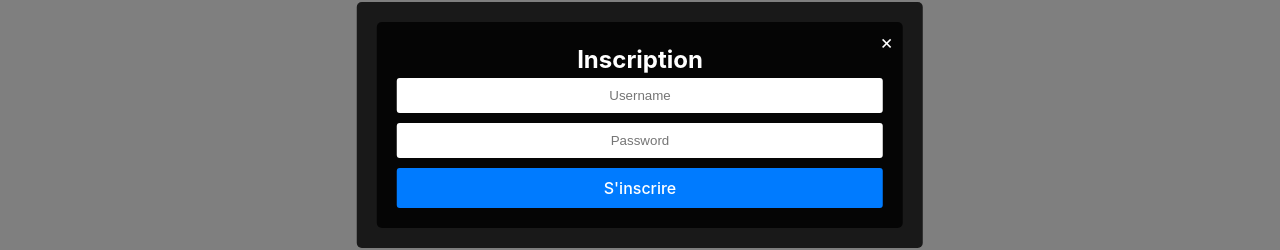
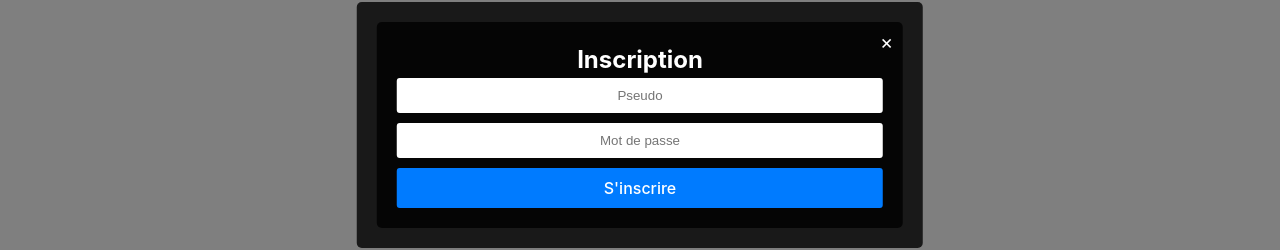
Before and after one commit to GaburaisuVGC/yummy-yams, a React (Vite) app in the folder app/: page / in a window 1280 px wide. Both pictures are taken after a click on the item "S'inscrire". Shown: the part 275-525 px from the top of the page. Built offline with nearby package versions, Linux system fonts and the light colour scheme; no server answers.

Commit message:
fix: all placeholders must be in french

```diff
--- a/app/src/components/auth/LoginForm.jsx
+++ b/app/src/components/auth/LoginForm.jsx
@@ -21,8 +21,8 @@ const LoginForm = () => {
 
   return (
     <form onSubmit={handleSubmit}>
-      <input type="text" placeholder="Username" value={username} onChange={(e) => setUsername(e.target.value)} />
-      <input type="password" placeholder="Password" value={password} onChange={(e) => setPassword(e.target.value)} />
+      <input type="text" placeholder="Pseudo" value={username} onChange={(e) => setUsername(e.target.value)} />
+      <input type="password" placeholder="Mot de passe" value={password} onChange={(e) => setPassword(e.target.value)} />
       <button type="submit">Se connecter</button>
     </form>
   );
--- a/app/src/components/auth/RegisterForm.jsx
+++ b/app/src/components/auth/RegisterForm.jsx
@@ -20,8 +20,8 @@ const RegisterForm = () => {
 
   return (
     <form onSubmit={handleSubmit}>
-      <input type="text" placeholder="Username" value={username} onChange={(e) => setUsername(e.target.value)} />
-      <input type="password" placeholder="Password" value={password} onChange={(e) => setPassword(e.target.value)} />
+      <input type="text" placeholder="Pseudo" value={username} onChange={(e) => setUsername(e.target.value)} />
+      <input type="password" placeholder="Mot de passe" value={password} onChange={(e) => setPassword(e.target.value)} />
       <button type="submit">S'inscrire</button>
     </form>
   );
```
